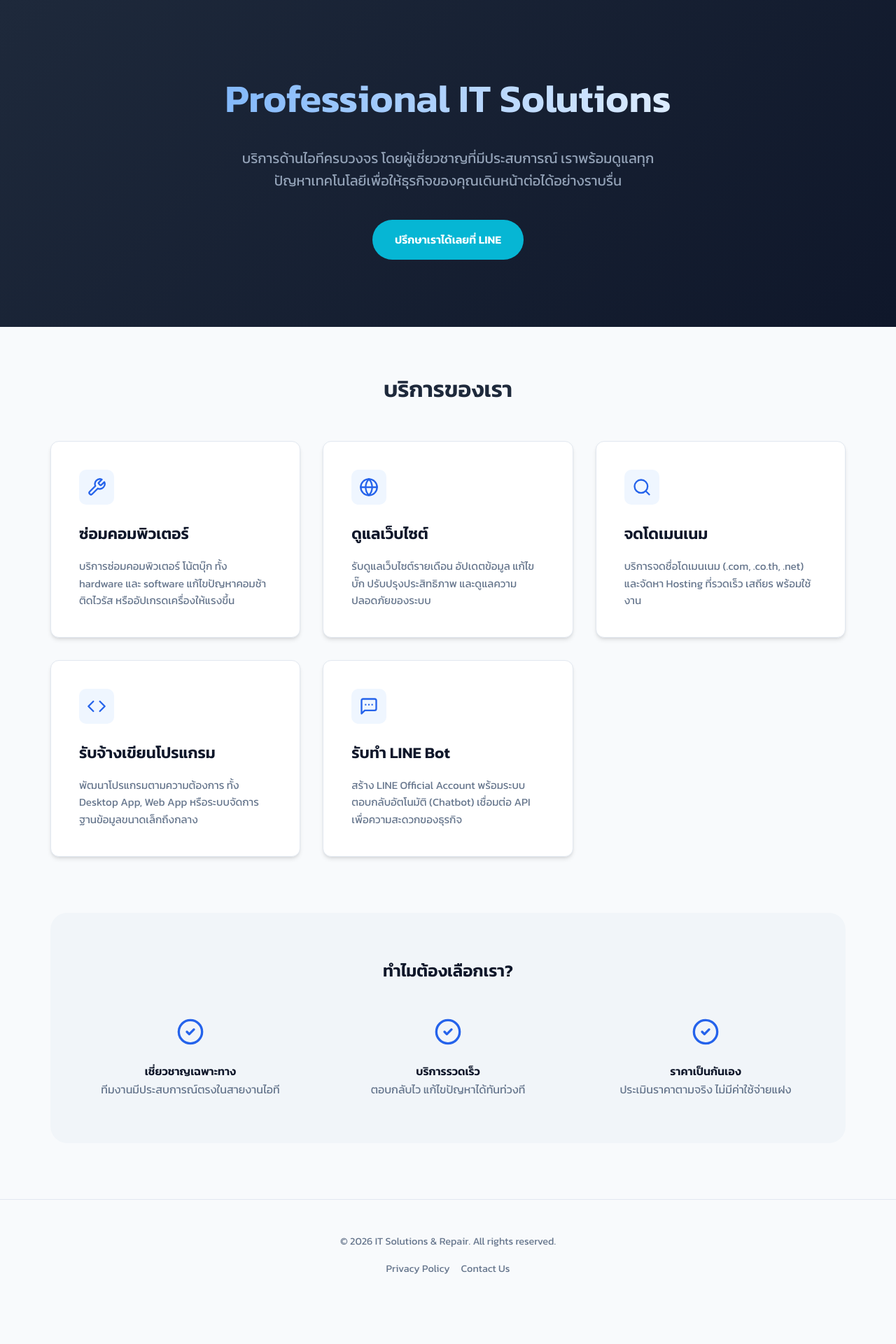
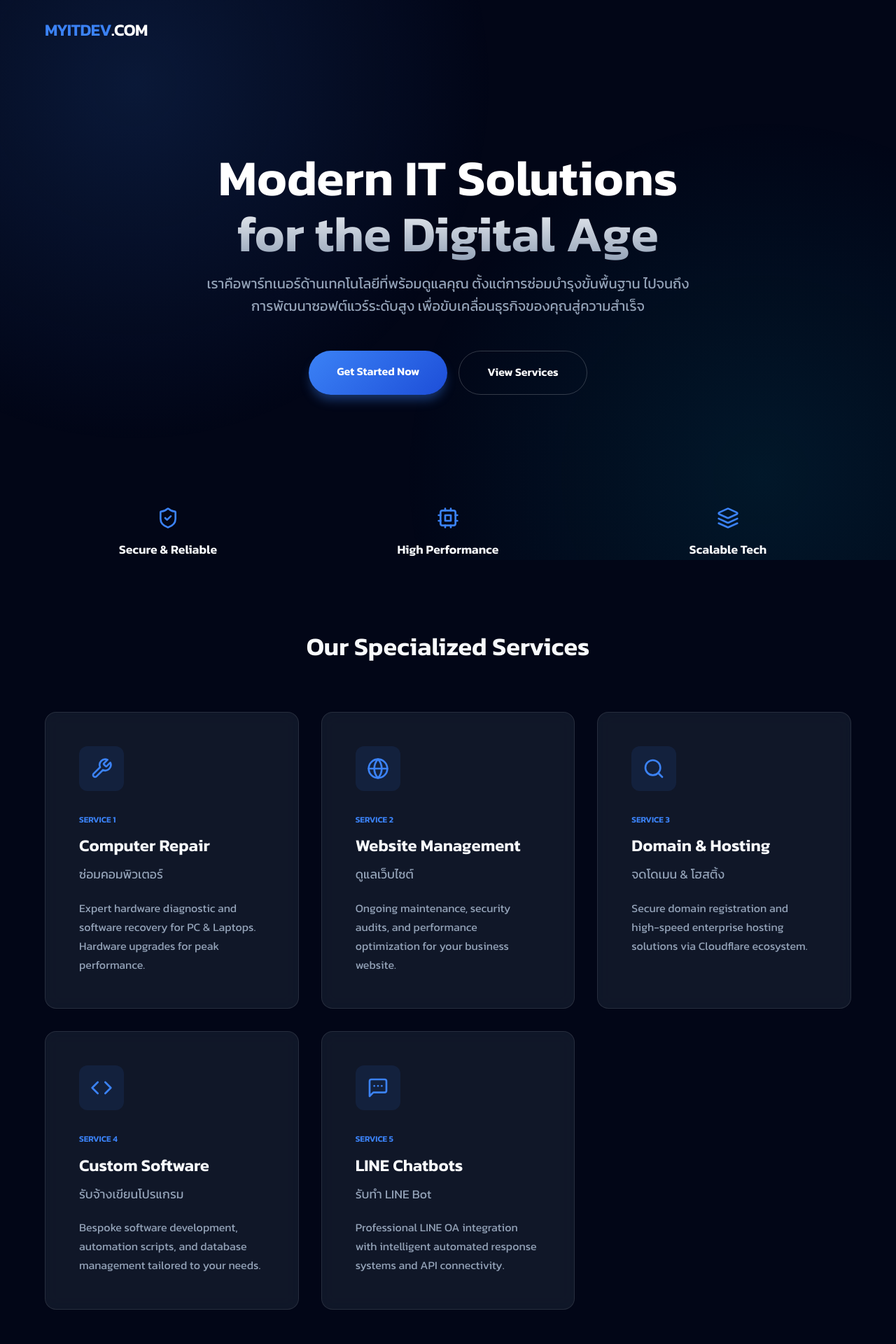
Before and after one commit to thanonhari/it-services, a React (Vite) app: page / in a window 1280 px wide. Shown: the top 1920 px of the page at 70% size. Before the commit the page ends 1872 px from the top, so only its background shows below. Built offline with nearby package versions, Linux system fonts and the light colour scheme.

Commit message:
Enhancement: Glassmorphism UI for MYITDEV.COM

```diff
--- a/src/App.tsx
+++ b/src/App.tsx
@@ -5,34 +5,40 @@ import {
   Search,
   Code,
   MessageSquareMore,
-  CheckCircle2,
-  ExternalLink
+  ShieldCheck,
+  Cpu,
+  Layers
 } from 'lucide-react';
 
 const services = [
   {
-    title: 'ซ่อมคอมพิวเตอร์',
-    description: 'บริการซ่อมคอมพิวเตอร์ โน้ตบุ๊ก ทั้ง hardware และ software แก้ไขปัญหาคอมช้า ติดไวรัส หรืออัปเกรดเครื่องให้แรงขึ้น',
+    title: 'Computer Repair',
+    titleTh: 'ซ่อมคอมพิวเตอร์',
+    description: 'Expert hardware diagnostic and software recovery for PC & Laptops. Hardware upgrades for peak performance.',
     icon: Wrench,
   },
   {
-    title: 'ดูแลเว็บไซต์',
-    description: 'รับดูแลเว็บไซต์รายเดือน อัปเดตข้อมูล แก้ไขบั๊ก ปรับปรุงประสิทธิภาพ และดูแลความปลอดภัยของระบบ',
+    title: 'Website Management',
+    titleTh: 'ดูแลเว็บไซต์',
+    description: 'Ongoing maintenance, security audits, and performance optimization for your business website.',
     icon: Globe,
   },
   {
-    title: 'จดโดเมนเนม',
-    description: 'บริการจดชื่อโดเมนเนม (.com, .co.th, .net) และจัดหา Hosting ที่รวดเร็ว เสถียร พร้อมใช้งาน',
+    title: 'Domain & Hosting',
+    titleTh: 'จดโดเมน & โฮสติ้ง',
+    description: 'Secure domain registration and high-speed enterprise hosting solutions via Cloudflare ecosystem.',
     icon: Search,
   },
   {
-    title: 'รับจ้างเขียนโปรแกรม',
-    description: 'พัฒนาโปรแกรมตามความต้องการ ทั้ง Desktop App, Web App หรือระบบจัดการฐานข้อมูลขนาดเล็กถึงกลาง',
+    title: 'Custom Software',
+    titleTh: 'รับจ้างเขียนโปรแกรม',
+    description: 'Bespoke software development, automation scripts, and database management tailored to your needs.',
     icon: Code,
   },
   {
-    title: 'รับทำ LINE Bot',
-    description: 'สร้าง LINE Official Account พร้อมระบบตอบกลับอัตโนมัติ (Chatbot) เชื่อมต่อ API เพื่อความสะดวกของธุรกิจ',
+    title: 'LINE Chatbots',
+    titleTh: 'รับทำ LINE Bot',
+    description: 'Professional LINE OA integration with intelligent automated response systems and API connectivity.',
     icon: MessageSquareMore,
   },
 ];
@@ -40,66 +46,84 @@ const services = [
 function App() {
   return (
     <div>
+      {/* Navbar Area */}
+      <nav className="container">
+        <div className="nav-logo">MYITDEV<span style={{color:'#fff'}}>.COM</span></div>
+      </nav>
+
       {/* Hero Section */}
       <header className="hero">
         <div className="container">
-          <h1>Professional IT Solutions</h1>
+          <h1>Modern IT Solutions <br/> for the Digital Age</h1>
           <p>
-            บริการด้านไอทีครบวงจร โดยผู้เชี่ยวชาญที่มีประสบการณ์
-            เราพร้อมดูแลทุกปัญหาเทคโนโลยีเพื่อให้ธุรกิจของคุณเดินหน้าต่อได้อย่างราบรื่น
+            เราคือพาร์ทเนอร์ด้านเทคโนโลยีที่พร้อมดูแลคุณ ตั้งแต่การซ่อมบำรุงขั้นพื้นฐาน
+            ไปจนถึงการพัฒนาซอฟต์แวร์ระดับสูง เพื่อขับเคลื่อนธุรกิจของคุณสู่ความสำเร็จ
           </p>
-          <a href="https://line.me" target="_blank" rel="noopener noreferrer" className="cta-button">
-            ปรึกษาเราได้เลยที่ LINE
-          </a>
+          <div style={{ display: 'flex', gap: '1rem', justifyContent: 'center', flexWrap: 'wrap' }}>
+            <a href="https://line.me" target="_blank" rel="noopener noreferrer" className="cta-button">
+              Get Started Now
+            </a>
+            <a href="#services" style={{ padding: '1.1rem 2.5rem', color: '#fff', textDecoration: 'none', fontWeight: '600', border: '1px solid rgba(255,255,255,0.2)', borderRadius: '50px' }}>
+              View Services
+            </a>
+          </div>
         </div>
       </header>
 
+      {/* Features/Stats Section (Quick) */}
+      <section className="container" id="services" style={{ display: 'grid', gridTemplateColumns: 'repeat(auto-fit, minmax(200px, 1fr))', gap: '3rem', margin: '4rem auto', textAlign: 'center' }}>
+          <div>
+            <ShieldCheck color="#3b82f6" size={32} style={{ marginBottom: '0.5rem' }} />
+            <h5 style={{ fontSize: '1.1rem' }}>Secure & Reliable</h5>
+          </div>
+          <div>
+            <Cpu color="#3b82f6" size={32} style={{ marginBottom: '0.5rem' }} />
+            <h5 style={{ fontSize: '1.1rem' }}>High Performance</h5>
+          </div>
+          <div>
+            <Layers color="#3b82f6" size={32} style={{ marginBottom: '0.5rem' }} />
+            <h5 style={{ fontSize: '1.1rem' }}>Scalable Tech</h5>
+          </div>
+      </section>
+
       {/* Services Section */}
       <section className="container">
-        <h2 className="section-title">บริการของเรา</h2>
+        <h2 className="section-title">Our Specialized Services</h2>
         <div className="services-grid">
           {services.map((service, index) => (
             <div key={index} className="service-card">
               <div className="icon-wrapper">
-                <service.icon size={28} />
+                <service.icon size={32} />
               </div>
-              <h3>{service.title}</h3>
+              <div style={{ fontSize: '0.75rem', color: '#3b82f6', fontWeight: '600', marginBottom: '0.5rem', textTransform: 'uppercase' }}>
+                Service {index + 1}
+              </div>
+              <h3 style={{ marginBottom: '0.5rem' }}>{service.title}</h3>
+              <h4 style={{ fontSize: '1.1rem', color: '#94a3b8', fontWeight: '400', marginBottom: '1.25rem' }}>{service.titleTh}</h4>
               <p>{service.description}</p>
             </div>
           ))}
         </div>
+      </section>
 
-        {/* Why Choose Us */}
-        <div style={{ background: '#f1f5f9', padding: '4rem 2rem', borderRadius: '24px', marginBottom: '5rem' }}>
-          <h2 style={{ textAlign: 'center', marginBottom: '3rem' }}>ทำไมต้องเลือกเรา?</h2>
-          <div style={{ display: 'grid', gridTemplateColumns: 'repeat(auto-fit, minmax(250px, 1fr))', gap: '2rem' }}>
-            <div style={{ textAlign: 'center' }}>
-              <CheckCircle2 color="#2563eb" size={40} style={{ marginBottom: '1rem' }} />
-              <h4>เชี่ยวชาญเฉพาะทาง</h4>
-              <p style={{ color: '#64748b' }}>ทีมงานมีประสบการณ์ตรงในสายงานไอที</p>
-            </div>
-            <div style={{ textAlign: 'center' }}>
-              <CheckCircle2 color="#2563eb" size={40} style={{ marginBottom: '1rem' }} />
-              <h4>บริการรวดเร็ว</h4>
-              <p style={{ color: '#64748b' }}>ตอบกลับไว แก้ไขปัญหาได้ทันท่วงที</p>
-            </div>
-            <div style={{ textAlign: 'center' }}>
-              <CheckCircle2 color="#2563eb" size={40} style={{ marginBottom: '1rem' }} />
-              <h4>ราคาเป็นกันเอง</h4>
-              <p style={{ color: '#64748b' }}>ประเมินราคาตามจริง ไม่มีค่าใช้จ่ายแฝง</p>
-            </div>
-          </div>
+      {/* Final Call to Action */}
+      <section style={{ background: 'rgba(30, 41, 59, 0.3)', padding: '6rem 0', textAlign: 'center', marginTop: '4rem' }}>
+        <div className="container">
+          <h2 style={{ fontSize: '2.5rem', marginBottom: '1.5rem' }}>Ready to optimize your IT?</h2>
+          <p style={{ color: '#94a3b8', marginBottom: '2.5rem', maxWidth: '600px', margin: '0 auto 2.5rem' }}>
+            ไม่ว่าจะเป็นโปรเจกต์ขนาดเล็กหรือใหญ่ ทีมงาน MYITDEV พร้อมให้คำปรึกษาและลงมือทำอย่างมืออาชีพ
+          </p>
+          <a href="https://line.me" className="cta-button">
+            Chat with our Experts
+          </a>
         </div>
       </section>
 
       {/* Footer */}
       <footer className="footer">
         <div className="container">
-          <p>© {new Date().getFullYear()} IT Solutions & Repair. All rights reserved.</p>
-          <div style={{ marginTop: '1rem', display: 'flex', justifyContent: 'center', gap: '1rem' }}>
-            <a href="#" style={{ color: '#64748b', textDecoration: 'none' }}>Privacy Policy</a>
-            <a href="#" style={{ color: '#64748b', textDecoration: 'none' }}>Contact Us</a>
-          </div>
+          <div className="footer-logo">MYITDEV<span style={{color: '#3b82f6'}}>.COM</span></div>
+          <p style={{ color: '#475569' }}>© {new Date().getFullYear()} MYITDEV IT Solutions. All rights reserved.</p>
         </div>
       </footer>
     </div>
--- a/src/index.css
+++ b/src/index.css
@@ -1,12 +1,15 @@
 :root {
-  --primary: #2563eb;
-  --secondary: #1e293b;
-  --accent: #3b82f6;
-  --background: #f8fafc;
-  --foreground: #0f172a;
-  --muted: #64748b;
-  --card: #ffffff;
-  --radius: 12px;
+  --primary: #3b82f6;
+  --primary-dark: #1d4ed8;
+  --secondary: #0f172a;
+  --accent: #06b6d4;
+  --background: #020617;
+  --foreground: #f8fafc;
+  --muted: #94a3b8;
+  --card-bg: rgba(30, 41, 59, 0.5);
+  --card-border: rgba(255, 255, 255, 0.1);
+  --glass-bg: rgba(15, 23, 42, 0.7);
+  --radius: 16px;
 }
 
 * {
@@ -20,113 +23,170 @@ body {
   background-color: var(--background);
   color: var(--foreground);
   line-height: 1.6;
+  overflow-x: hidden;
+}
+
+/* Background Animation */
+body::before {
+  content: "";
+  position: fixed;
+  top: 0;
+  left: 0;
+  width: 100%;
+  height: 100%;
+  background:
+    radial-gradient(circle at 15% 15%, rgba(59, 130, 246, 0.15) 0%, transparent 40%),
+    radial-gradient(circle at 85% 85%, rgba(6, 182, 212, 0.1) 0%, transparent 40%);
+  z-index: -1;
 }
 
 .container {
   max-width: 1200px;
   margin: 0 auto;
-  padding: 0 2rem;
+  padding: 0 1.5rem;
 }
 
-/* Hero Section */
+/* Header/Navbar Area (Abstract) */
+.nav-logo {
+  font-size: 1.5rem;
+  font-weight: 700;
+  padding: 1.5rem 0;
+  letter-spacing: -0.025em;
+  color: var(--primary);
+}
+
+/* Hero Section - Glassmorphism style */
 .hero {
-  padding: 6rem 0;
+  padding: 8rem 0 6rem;
   text-align: center;
-  background: linear-gradient(135deg, #1e293b 0%, #0f172a 100%);
-  color: white;
+  position: relative;
 }
 
 .hero h1 {
-  font-size: 3.5rem;
-  margin-bottom: 1.5rem;
-  font-weight: 600;
-  background: linear-gradient(to right, #60a5fa, #ffffff);
+  font-size: clamp(2.5rem, 8vw, 4.5rem);
+  margin-bottom: 1rem;
+  font-weight: 700;
+  line-height: 1.1;
+  background: linear-gradient(to bottom, #fff 40%, #94a3b8);
   -webkit-background-clip: text;
   -webkit-text-fill-color: transparent;
 }
 
 .hero p {
   font-size: 1.25rem;
-  color: #94a3b8;
-  max-width: 600px;
-  margin: 0 auto 2.5rem;
+  color: var(--muted);
+  max-width: 700px;
+  margin: 0 auto 3rem;
 }
 
 /* Services Grid */
 .section-title {
   text-align: center;
-  margin: 4rem 0 3rem;
-  font-size: 2rem;
-  color: var(--secondary);
+  margin: 6rem 0 4rem;
+  font-size: 2.25rem;
+  font-weight: 600;
 }
 
 .services-grid {
   display: grid;
-  grid-template-columns: repeat(auto-fit, minmax(300px, 1fr));
+  grid-template-columns: repeat(auto-fit, minmax(320px, 1fr));
   gap: 2rem;
-  margin-bottom: 5rem;
+  margin-bottom: 6rem;
 }
 
 .service-card {
-  background: var(--card);
-  padding: 2.5rem;
+  background: var(--card-bg);
+  backdrop-filter: blur(12px);
+  -webkit-backdrop-filter: blur(12px);
+  padding: 3rem;
   border-radius: var(--radius);
-  box-shadow: 0 4px 6px -1px rgb(0 0 0 / 0.1), 0 2px 4px -2px rgb(0 0 0 / 0.1);
-  transition: transform 0.3s ease, box-shadow 0.3s ease;
-  border: 1px solid #e2e8f0;
+  border: 1px solid var(--card-border);
+  transition: all 0.4s cubic-bezier(0.175, 0.885, 0.32, 1.275);
+  position: relative;
+  overflow: hidden;
+}
+
+.service-card::before {
+  content: "";
+  position: absolute;
+  top: 0;
+  left: 0;
+  width: 100%;
+  height: 4px;
+  background: linear-gradient(90deg, var(--primary), var(--accent));
+  opacity: 0;
+  transition: opacity 0.3s;
 }
 
 .service-card:hover {
-  transform: translateY(-5px);
-  box-shadow: 0 20px 25px -5px rgb(0 0 0 / 0.1);
+  transform: translateY(-8px);
+  border-color: rgba(59, 130, 246, 0.4);
+  background: rgba(30, 41, 59, 0.8);
+}
+
+.service-card:hover::before {
+  opacity: 1;
 }
 
 .icon-wrapper {
-  width: 50px;
-  height: 50px;
-  background: #eff6ff;
+  width: 64px;
+  height: 64px;
+  background: rgba(59, 130, 246, 0.1);
   color: var(--primary);
-  border-radius: 10px;
+  border-radius: 12px;
   display: flex;
   align-items: center;
   justify-content: center;
-  margin-bottom: 1.5rem;
+  margin-bottom: 2rem;
 }
 
 .service-card h3 {
-  margin-bottom: 1rem;
-  font-size: 1.4rem;
+  margin-bottom: 1.25rem;
+  font-size: 1.5rem;
+  font-weight: 600;
 }
 
 .service-card p {
   color: var(--muted);
-  font-size: 0.95rem;
+  font-size: 1rem;
+  line-height: 1.7;
 }
 
 /* Contact Button */
 .cta-button {
   display: inline-block;
-  background: #06b6d4; /* LINE-like color or Cyan */
+  background: linear-gradient(135deg, var(--primary) 0%, var(--primary-dark) 100%);
   color: white;
-  padding: 1rem 2rem;
+  padding: 1.1rem 2.5rem;
   border-radius: 50px;
   text-decoration: none;
   font-weight: 600;
-  transition: opacity 0.3s;
+  transition: transform 0.2s, box-shadow 0.2s;
+  box-shadow: 0 10px 15px -3px rgba(59, 130, 246, 0.4);
 }
 
 .cta-button:hover {
-  opacity: 0.9;
+  transform: scale(1.05);
+  box-shadow: 0 20px 25px -5px rgba(59, 130, 246, 0.4);
 }
 
+/* Footer */
 .footer {
-  padding: 3rem 0;
+  padding: 5rem 0 3rem;
   text-align: center;
-  border-top: 1px solid #e2e8f0;
-  color: var(--muted);
-  font-size: 0.9rem;
+  border-top: 1px solid var(--card-border);
+  background: rgba(2, 6, 23, 0.8);
 }
 
-@media (max-width: 768px) {
-  .hero h1 { font-size: 2.5rem; }
+.footer-logo {
+  font-size: 1.25rem;
+  font-weight: 700;
+  color: #fff;
+  margin-bottom: 1rem;
 }
+
+@media (max-width: 640px) {
+  .hero { padding-top: 5rem; }
+  .hero h1 { font-size: 2.75rem; }
+  .services-grid { grid-template-columns: 1fr; }
+}
```
Also changed, not shown: 2 other files (tests, documents, lock files or other folders).
